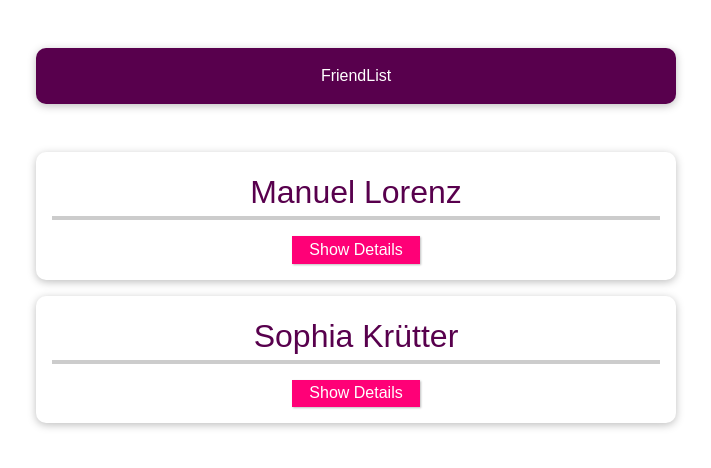
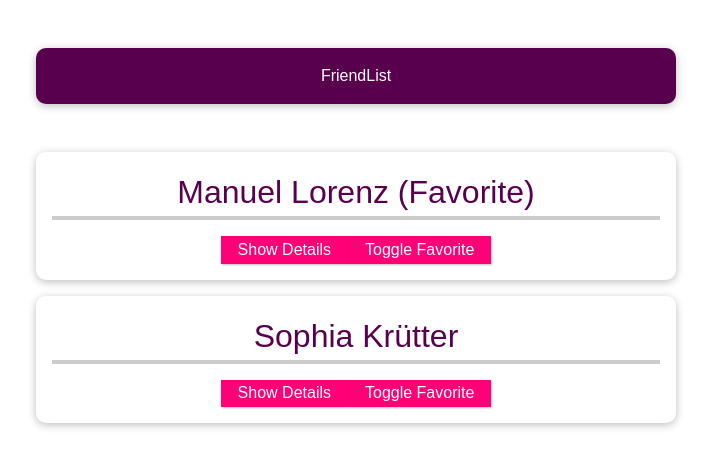
Before and after one commit to orbis-eval/orbis2-frontend, a Nuxt app: page /components-startup in a window 1280 px wide. Shown: the top 468 px of the page, without its empty margins (284-995 px from the left). Built offline with nearby package versions, Linux system fonts and the light colour scheme.

Commit message:
#1: udemy course - components - favorite toggle demonstrating uni-directional data flow

```diff
--- a/components/FriendContact.vue
+++ b/components/FriendContact.vue
@@ -1,7 +1,8 @@
 <template>
   <li>
-    <h2>{{ props.name }}</h2>
+    <h2>{{ props.name }} {{ isFavoriteComp === "1" ? '(Favorite)' : '' }}</h2>
     <button @click="toggleDetails">{{ buttonText }} Details</button>
+    <button @click="toggleFavorite">Toggle Favorite</button>
     <ul v-if="detailsAreVisible">
       <li><strong>phone: </strong>{{ props.phone }}</li>
       <li><strong>email: </strong>{{ props.email }}</li>
@@ -16,11 +17,19 @@ const detailsAreVisible = ref(false);
 const props = defineProps([
   'name',
   'phone',
-  'email'
+  'email',
+  'isFavorite'
 ])
+
+const isFavoriteComp = ref(props.isFavorite)
+console.log(isFavoriteComp.value)
 
 const toggleDetails = () => {
   detailsAreVisible.value = !detailsAreVisible.value
+}
+
+const toggleFavorite = () => {
+  isFavoriteComp.value = isFavoriteComp.value === "1" ? "0" : "1"
 }
 
 const buttonText = computed(() => {
--- a/pages/components-startup.vue
+++ b/pages/components-startup.vue
@@ -7,11 +7,13 @@
       <FriendContact
           name="Manuel Lorenz"
           phone="081 302 78 28"
-          email="manuel@google.com"/>
+          email="manuel@google.com"
+          isFavorite="1"/>
       <FriendContact
           name="Sophia Krütter"
           phone="081 378 26 28"
-          email="sophia@hotmail.com"/>
+          email="sophia@hotmail.com"
+          isFavorite="0"/>
     </ul>
   </section>
 </template>
```
